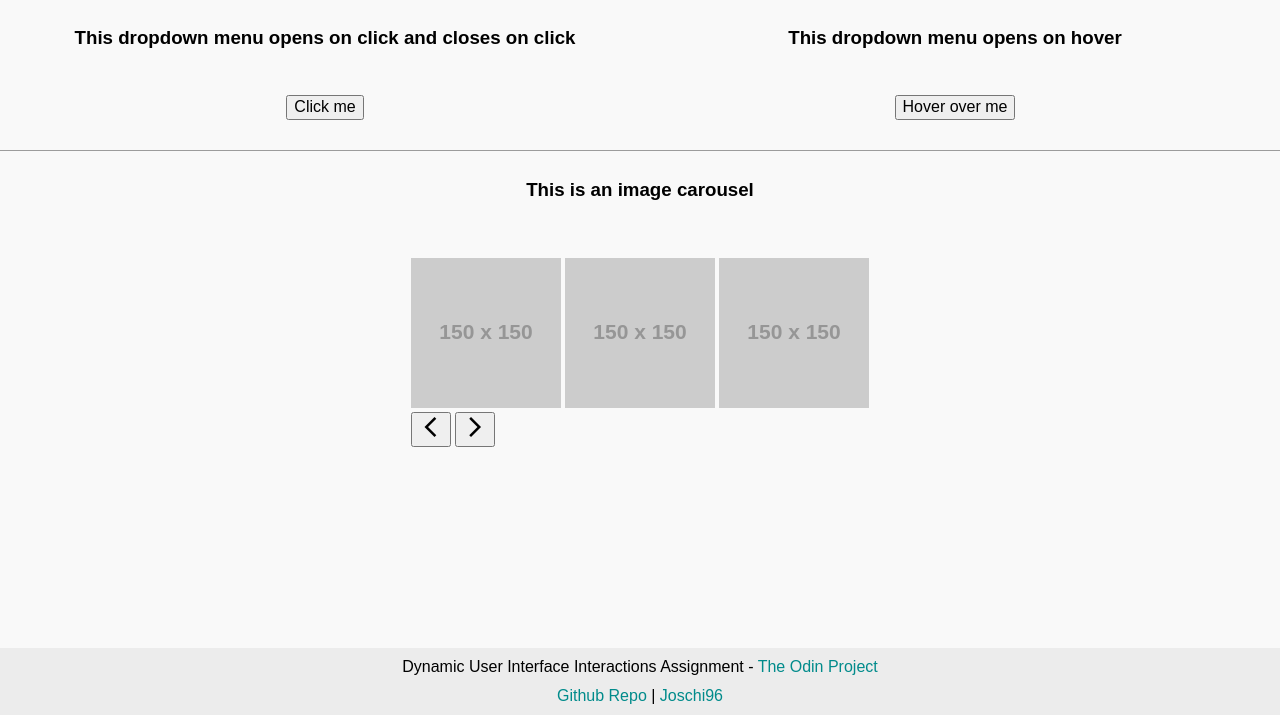
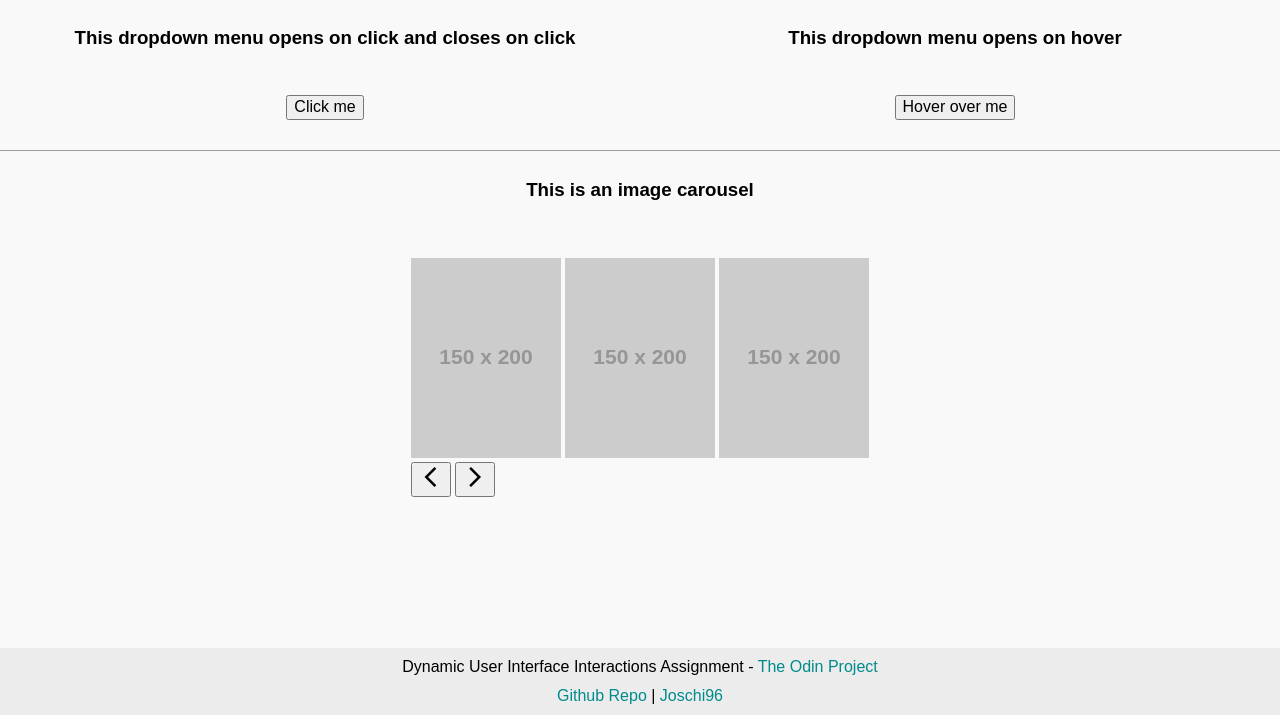
Before and after one commit to Joschi96/dropdown-image-carousel, a website built with webpack: page src/index.html in a window 1280 px wide. Shown: the part 85-800 px from the top of the page. Built offline with nearby package versions, Linux system fonts and the light colour scheme; placeholder pictures from the web are drawn by us.

Commit message:
add placeholder images for carousel

```diff
--- a/src/index.html
+++ b/src/index.html
@@ -42,17 +42,17 @@
         <div class="carousel">
           <div class="carousel-track">
             <img
-              src="https://via.placeholder.com/150"
+              src="https://placehold.co/150x200"
               alt="Placeholder Image"
               class="carousel-slide"
             />
             <img
-              src="https://via.placeholder.com/150"
+              src="https://placehold.co/150x200"
               alt="Placeholder Image"
               class="carousel-slide"
             />
             <img
-              src="https://via.placeholder.com/150"
+              src="https://placehold.co/150x200"
               alt="Placeholder Image"
               class="carousel-slide"
             />
```
